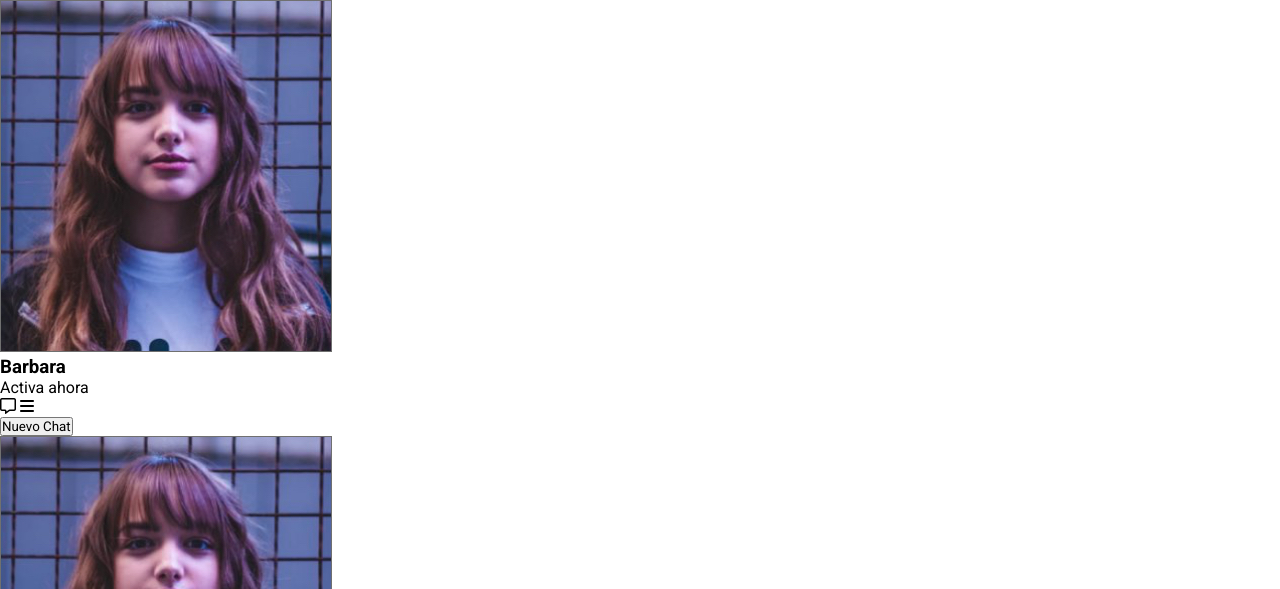
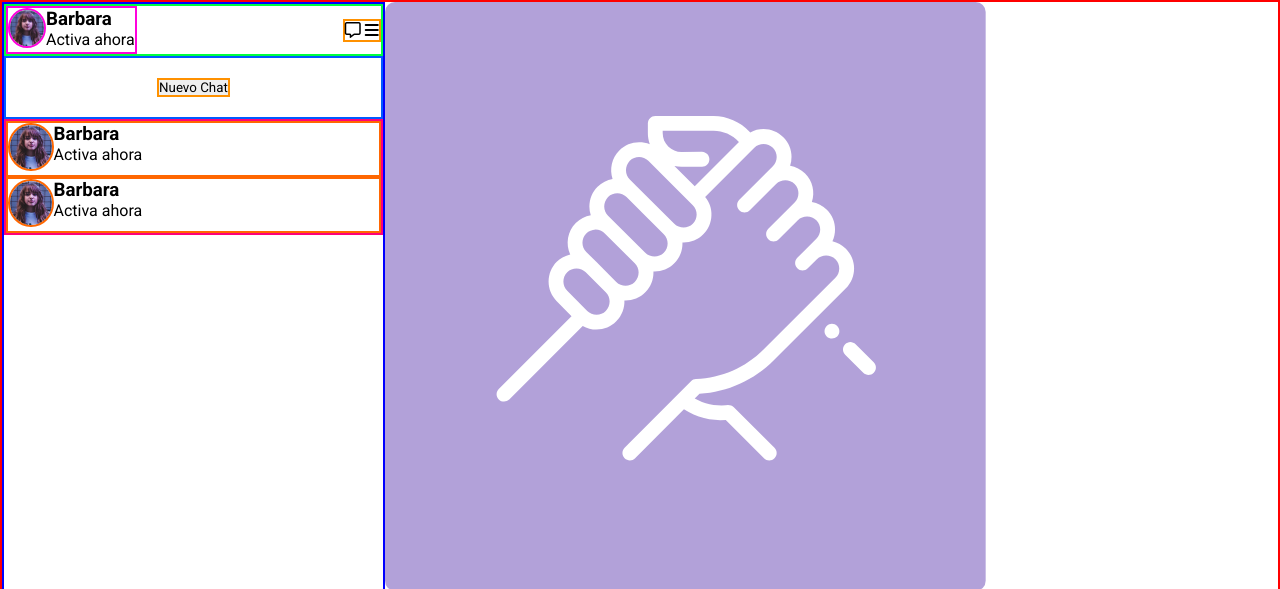
Before and after one commit to Bagutierrezv/sistema_mensajeria, a plain HTML site: page index.html in a window 1280 px wide. Shown: the top 589 px of the page. Drawn offline with Linux system fonts and the light colour scheme.

Commit message:
fix: se arreglan nombres de algunas clases; add: se añade css con flex para separar cajas

```diff
--- a/assets/css/styles.css
+++ b/assets/css/styles.css
@@ -6,3 +6,80 @@
     box-sizing: border-box;
     font-family: 'Roboto', serif;
 }
+
+.contenedor-general{
+    display: flex;
+
+    border: 2px solid red
+}
+
+.contenedor-izquierdo{
+    width: 30%;
+    height: 100hv;
+
+    border: 2px solid blue
+}
+
+/*Primera parte - perfil*/
+
+.perfil-personal {
+    display: flex;
+    align-items: center;
+    justify-content: space-between;
+
+    border: 2px solid rgb(0, 255, 64)
+}
+
+.datos-perfil-personal{
+    display: flex;
+
+    border: 2px solid rgb(255, 1, 221)
+}
+
+.imagen-perfil-personal > img{
+    height: 2.5rem;
+    border-radius: 50%;
+
+    border: 2px solid rgb(255, 1, 221)
+}
+
+.iconos{
+
+    border: 2px solid rgb(255, 145, 0)
+}
+
+/*Segunda parte - boton*/
+
+button{
+
+
+    border: 2px solid rgb(255, 145, 0)
+}
+
+.boton-chat{
+    display: flex;
+    justify-content: center;
+    padding: 20px;
+
+    border: 2px solid rgb(1, 90, 255)
+}
+
+/*Tercero parte - chats*/
+
+.chats{
+
+    border: 2px solid rgb(255, 1, 120)
+}
+
+.contacto{
+    display: flex;
+
+    border: 2px solid rgb(255, 103, 1)
+}
+
+.imagen-contacto > img{
+    height: 3rem;
+    border-radius: 50%;
+
+    border: 2px solid rgb(255, 103, 1)
+}
--- a/index.html
+++ b/index.html
@@ -41,11 +41,20 @@
 
             <!--CHATS-->
             <section class="chats"> <!--contenedor de chats dentro del aside-->
-                <div class="contactos"> <!--seccion de datos personales-->
-                    <div class="imagen-contactos">
+                <div class="contacto"> <!--seccion de datos personales-->
+                    <div class="imagen-contacto">
                         <img src="./assets/img/maria.jpg" alt="Maria">
                     </div>
-                    <div class="text-contactos">
+                    <div class="text-contacto">
+                        <h3>Barbara</h3>
+                        <p>Activa ahora</p>
+                    </div>
+                </div>
+                <div class="contacto"> <!--seccion de datos personales-->
+                    <div class="imagen-contacto">
+                        <img src="./assets/img/maria.jpg" alt="Maria">
+                    </div>
+                    <div class="text-contacto">
                         <h3>Barbara</h3>
                         <p>Activa ahora</p>
                     </div>
@@ -55,7 +64,7 @@
 
         </aside>
 
-        <main>
+        <main class="comienzo">
             <img src="./assets/img/hand.png" alt="hand">
             <h1>Comienza el Nertworking </h1>
             <p>Presiona el boton <b> "Nuevo chat" </b> para comenzar a crear nuevas redes de contacto para tu empresa o emprendimiento</p>
```
